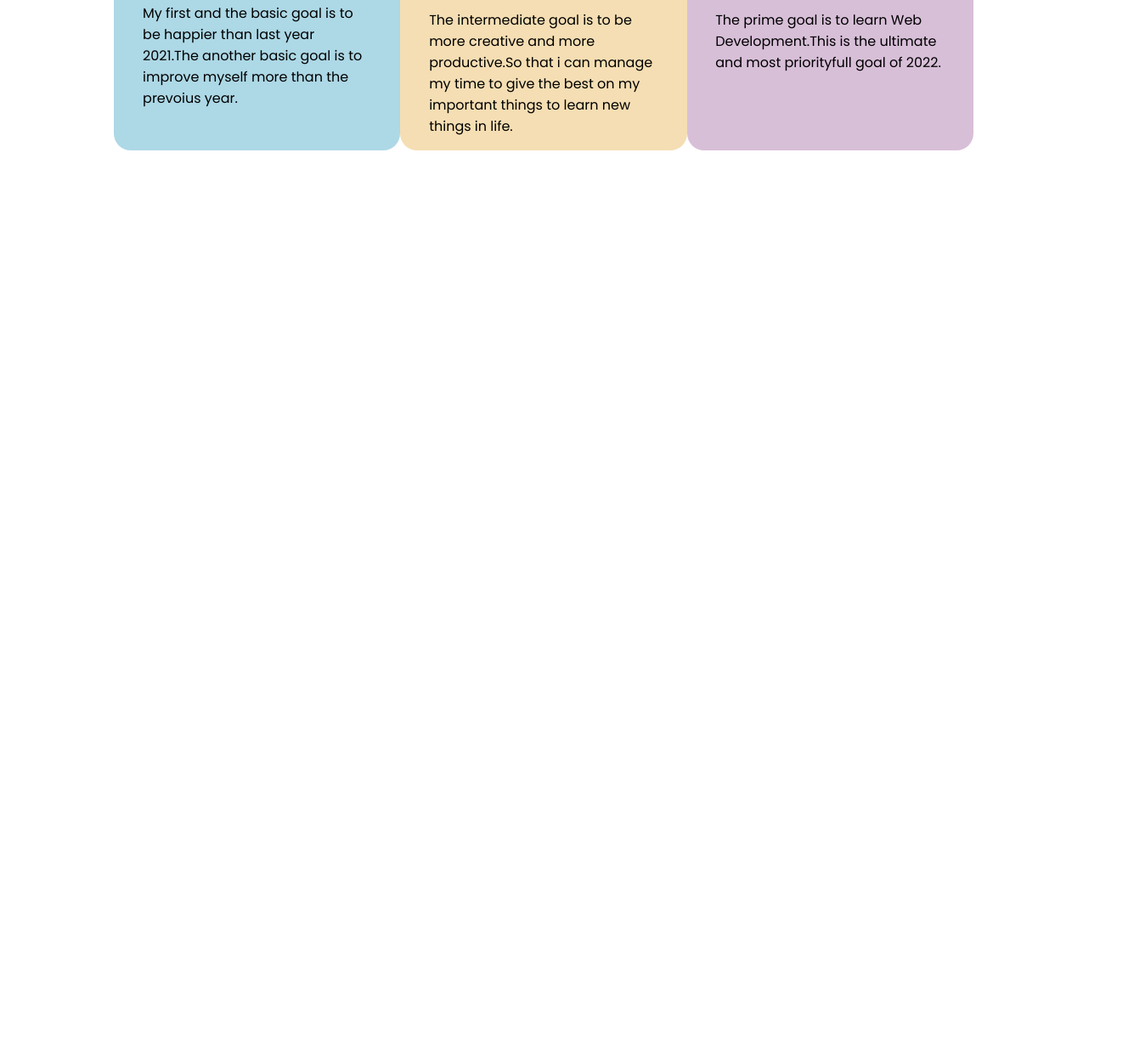
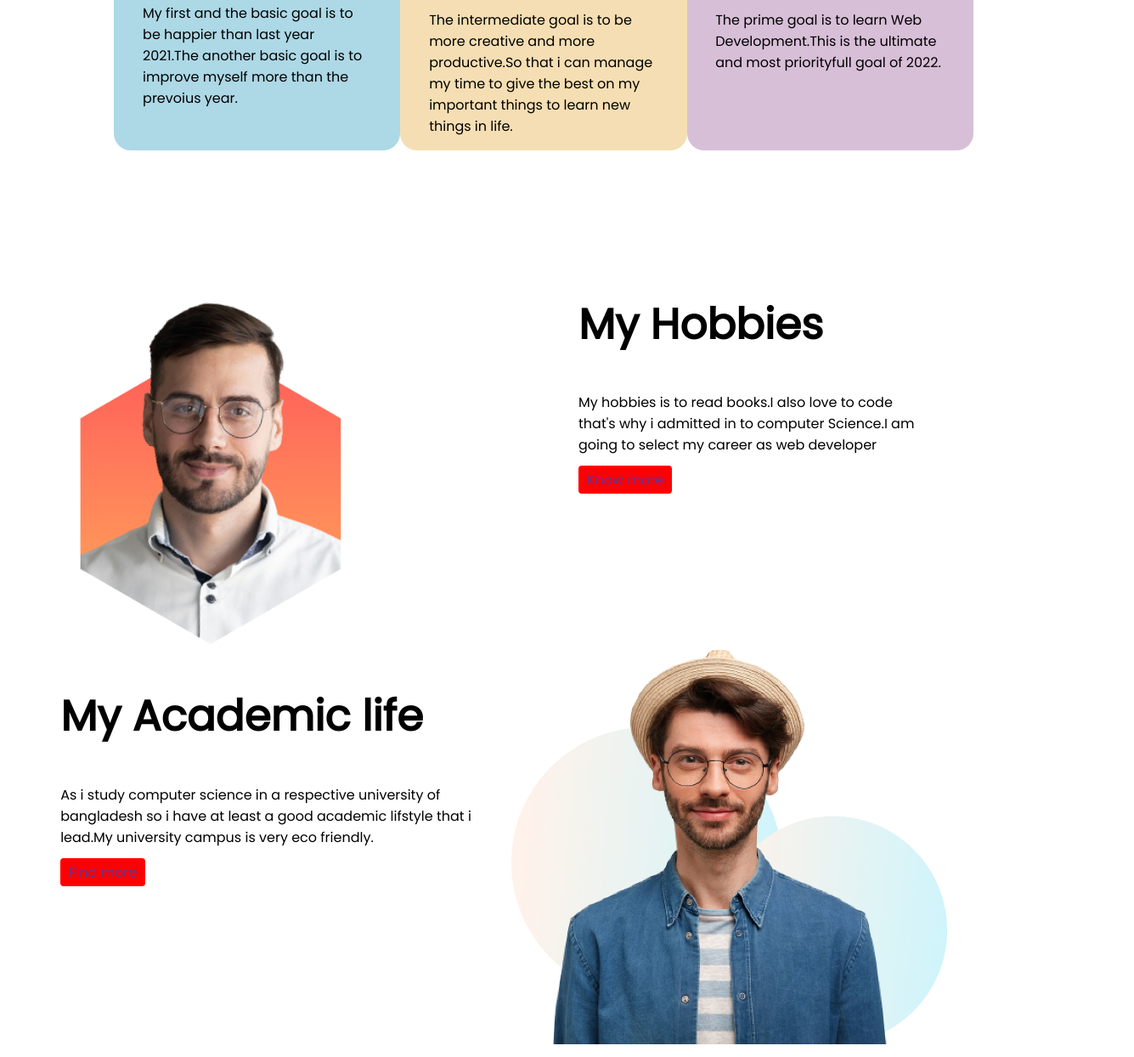
Before and after one commit to salmanchy/06-01-2022, a plain HTML site: page index.html in a window 1280 px wide. Shown: the part 1027-2271 px from the top of the page at 85% size, 1335 px wide, since content can reach past the window. Before the commit the page ends 1338 px from the top, so only its background shows below. Drawn offline with Linux system fonts and the light colour scheme.

Commit message:
fourth part done

```diff
--- a/index.html
+++ b/index.html
@@ -13,8 +13,13 @@
 <body>
     <section>
 <div class="half-width">
-    <h1>Welcome To</h1>
-    <h1><span class="point">My Blog</span></h1>
+    <div id="border-image">
+
+    <h1>&nbsp; Welcome To</h1>
+    <h1>&nbsp; <span class="point">My Blog</span></h1>
+
+    </div>
+
     <h3>About Me</h3>
     <p>Hi, This is Salman Chowdhury. I am currently studing Computer Science st Daffodil International University. This is my blog where i will be posting all my daily activities. Stay in touch to keep updated.</p>
 
@@ -62,5 +67,32 @@
 
         </section>
 
+        <section class="hobbies">
+            <div>
+                <img src="person/person-3.png" alt="picture of third part">
+            </div>
+            <div>
+                <h1>My Hobbies</h1>
+                <p>My hobbies is to read books.I also love to code that's why i admitted in to computer Science.I am going to select my career as web developer</p>
+                <a class="button" target="blank" href="https://www.linkedin.com/in/salman-chy-254bb4218/">Know more</a>
+            </div>
+        </section>
+
+
+        <section class="academic">
+            <div>
+                <h1>My Academic life</h1>
+                <p>As i study computer science in a respective university of bangladesh so i have at least a good academic lifstyle that i lead.My university campus is very eco friendly.
+                </p>
+
+                <a class="button" target="blank" href="https://www.linkedin.com/in/salman-chy-254bb4218/">Find more</a>
+
+            </div>
+
+            <div>
+                <img src="person/person-4.png" alt="My academic lifstyle picture">
+            </div>
+        </section>
+
 </body>
 </html>
--- a/style.css
+++ b/style.css
@@ -63,3 +63,25 @@ section {
   background-color: thistle;
   border-radius: 20px;
 }
+.hobbies {
+  width: 80%;
+  padding-left: 5%;
+  display: flex;
+}
+.hobbies img {
+  width: 60%;
+}
+.academic {
+  width: 100%;
+  padding-left: 5%;
+  display: flex;
+}
+.academic img {
+  width: 70%;
+}
+#border-image {
+  border-left: 4px solid;
+  border-image: red;
+  border-image-slice: 1;
+  border-radius: auto;
+}
```
